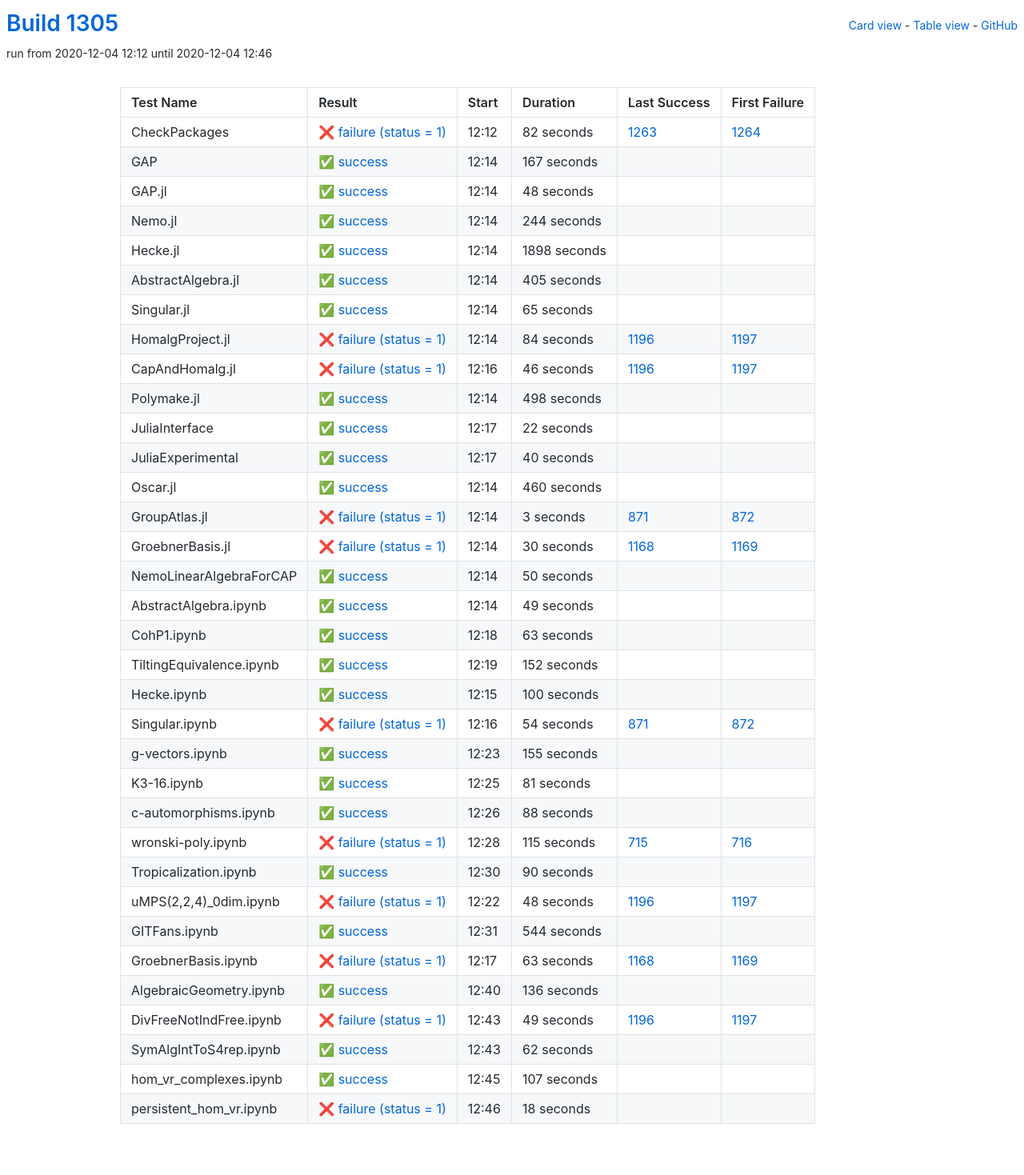
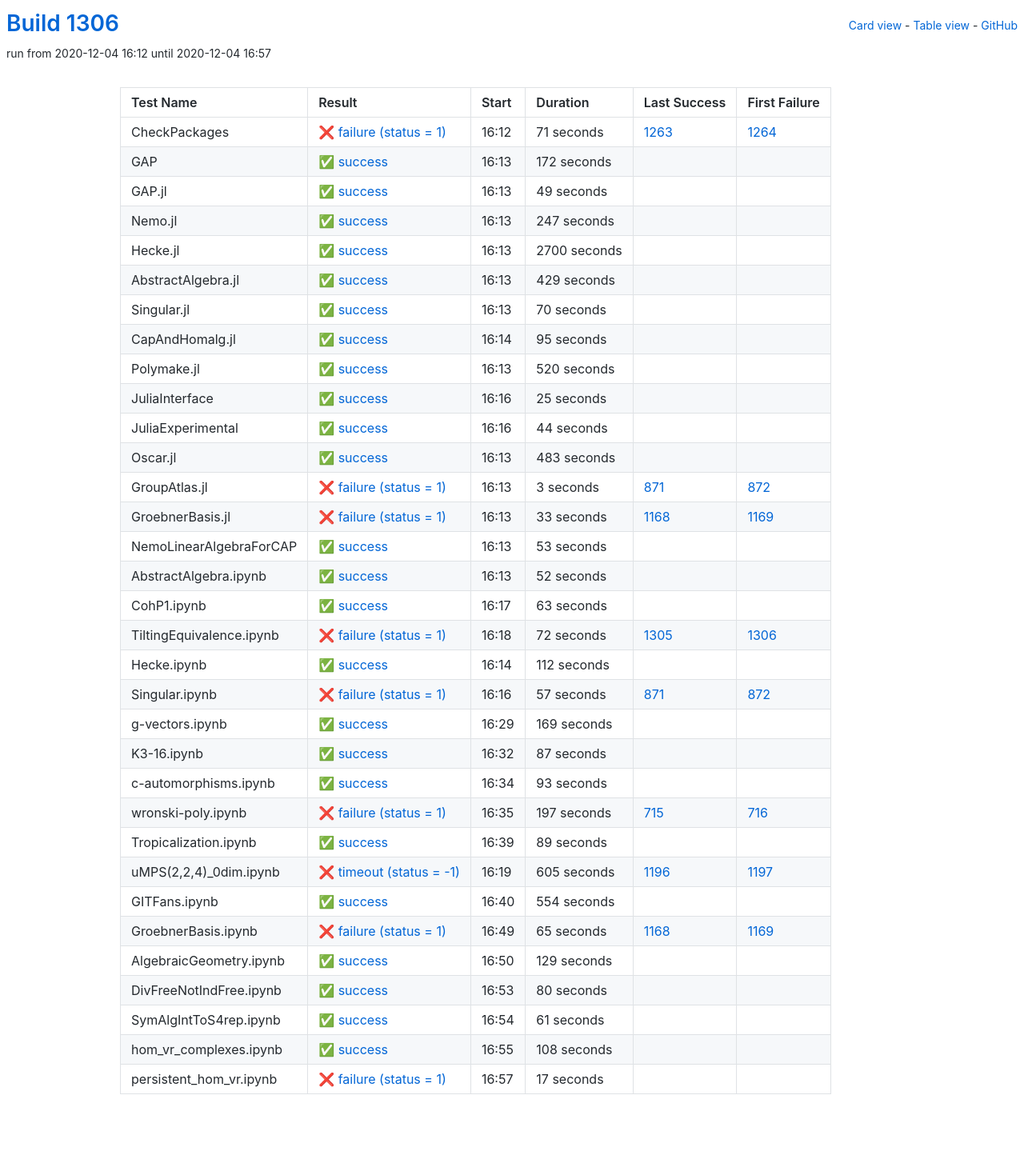
Before and after one commit to oscar-system/oscar-ci-status-stable, a Jekyll site: the page built from table.html, in a window 1280 px wide. Shown: the whole page at 80% size. Built offline with Jekyll 4.4.1, drawn with Linux system fonts in a browser that asks for light colours; after the commit the page ends 1432 px from its top, so only the background shows below that.

Commit message:
Build #1306

```diff
--- a/_data/ci.yml
+++ b/_data/ci.yml
@@ -1,6 +1,6 @@
 ---
-build: 1305
-build_url: https://oscarci.mathematik.uni-kl.de/job/oscar-stable/1305/
+build: 1306
+build_url: https://oscarci.mathematik.uni-kl.de/job/oscar-stable/1306/
 job: oscar-stable
 organization: oscar-system
 repo: oscar-ci-status-stable
@@ -8,164 +8,152 @@ repourl: https://github.com/oscar-system/oscar-ci-status-stable
 tests:
 - name: CheckPackages
   id: checkpackages
-  log: https://oscarci.mathematik.uni-kl.de/job/oscar-stable/1305/artifact/logs/build-1305/CheckPackages.log
-  start: 2020-12-04 12:12
+  log: https://oscarci.mathematik.uni-kl.de/job/oscar-stable/1306/artifact/logs/build-1306/CheckPackages.log
+  start: 2020-12-04 16:12
   success: false
   exitcode: 1
   status: failure
-  duration: 82
+  duration: 71
   last_success: 1263
   last_success_url: https://oscarci.mathematik.uni-kl.de/job/oscar-stable/1263/
   first_failure: 1264
   first_failure_url: https://oscarci.mathematik.uni-kl.de/job/oscar-stable/1264/
 - name: GAP
   id: gap
-  log: https://oscarci.mathematik.uni-kl.de/job/oscar-stable/1305/artifact/logs/build-1305/GAP.log
-  start: 2020-12-04 12:14
+  log: https://oscarci.mathematik.uni-kl.de/job/oscar-stable/1306/artifact/logs/build-1306/GAP.log
+  start: 2020-12-04 16:13
   success: true
   exitcode: 0
   status: success
-  duration: 167
+  duration: 172
   last_success: false
   last_success_url:
   first_failure: false
   first_failure_url:
 - name: GAP.jl
   id: gap-jl
-  log: https://oscarci.mathematik.uni-kl.de/job/oscar-stable/1305/artifact/logs/build-1305/GAP.jl.log
-  start: 2020-12-04 12:14
+  log: https://oscarci.mathematik.uni-kl.de/job/oscar-stable/1306/artifact/logs/build-1306/GAP.jl.log
+  start: 2020-12-04 16:13
   success: true
   exitcode: 0
   status: success
-  duration: 48
+  duration: 49
   last_success: false
   last_success_url:
   first_failure: false
   first_failure_url:
 - name: Nemo.jl
   id: nemo-jl
-  log: https://oscarci.mathematik.uni-kl.de/job/oscar-stable/1305/artifact/logs/build-1305/Nemo.jl.log
-  start: 2020-12-04 12:14
+  log: https://oscarci.mathematik.uni-kl.de/job/oscar-stable/1306/artifact/logs/build-1306/Nemo.jl.log
+  start: 2020-12-04 16:13
   success: true
   exitcode: 0
   status: success
-  duration: 244
+  duration: 247
   last_success: false
   last_success_url:
   first_failure: false
   first_failure_url:
 - name: Hecke.jl
   id: hecke-jl
-  log: https://oscarci.mathematik.uni-kl.de/job/oscar-stable/1305/artifact/logs/build-1305/Hecke.jl.log
-  start: 2020-12-04 12:14
+  log: https://oscarci.mathematik.uni-kl.de/job/oscar-stable/1306/artifact/logs/build-1306/Hecke.jl.log
+  start: 2020-12-04 16:13
   success: true
   exitcode: 0
   status: success
-  duration: 1898
+  duration: 2700
   last_success: false
   last_success_url:
   first_failure: false
   first_failure_url:
 - name: AbstractAlgebra.jl
   id: abstractalgebra-jl
-  log: https://oscarci.mathematik.uni-kl.de/job/oscar-stable/1305/artifact/logs/build-1305/AbstractAlgebra.jl.log
-  start: 2020-12-04 12:14
+  log: https://oscarci.mathematik.uni-kl.de/job/oscar-stable/1306/artifact/logs/build-1306/AbstractAlgebra.jl.log
+  start: 2020-12-04 16:13
   success: true
   exitcode: 0
   status: success
-  duration: 405
+  duration: 429
   last_success: false
   last_success_url:
   first_failure: false
   first_failure_url:
 - name: Singular.jl
   id: singular-jl
-  log: https://oscarci.mathematik.uni-kl.de/job/oscar-stable/1305/artifact/logs/build-1305/Singular.jl.log
-  start: 2020-12-04 12:14
+  log: https://oscarci.mathematik.uni-kl.de/job/oscar-stable/1306/artifact/logs/build-1306/Singular.jl.log
+  start: 2020-12-04 16:13
   success: true
   exitcode: 0
   status: success
-  duration: 65
+  duration: 70
   last_success: false
   last_success_url:
   first_failure: false
   first_failure_url:
-- name: HomalgProject.jl
-  id: homalgproject-jl
-  log: https://oscarci.mathematik.uni-kl.de/job/oscar-stable/1305/artifact/logs/build-1305/HomalgProject.jl.log
-  start: 2020-12-04 12:14
-  success: false
-  exitcode: 1
-  status: failure
-  duration: 84
-  last_success: 1196
-  last_success_url: https://oscarci.mathematik.uni-kl.de/job/oscar-stable/1196/
-  first_failure: 1197
-  first_failure_url: https://oscarci.mathematik.uni-kl.de/job/oscar-stable/1197/
 - name: CapAndHomalg.jl
   id: capandhomalg-jl
-  log: https://oscarci.mathematik.uni-kl.de/job/oscar-stable/1305/artifact/logs/build-1305/CapAndHomalg.jl.log
-  start: 2020-12-04 12:16
-  success: false
-  exitcode: 1
-  status: failure
-  duration: 46
-  last_success: 1196
-  last_success_url: https://oscarci.mathematik.uni-kl.de/job/oscar-stable/1196/
-  first_failure: 1197
-  first_failure_url: https://oscarci.mathematik.uni-kl.de/job/oscar-stable/1197/
-- name: Polymake.jl
-  id: polymake-jl
-  log: https://oscarci.mathematik.uni-kl.de/job/oscar-stable/1305/artifact/logs/build-1305/Polymake.jl.log
-  start: 2020-12-04 12:14
+  log: https://oscarci.mathematik.uni-kl.de/job/oscar-stable/1306/artifact/logs/build-1306/CapAndHomalg.jl.log
+  start: 2020-12-04 16:14
   success: true
   exitcode: 0
   status: success
-  duration: 498
+  duration: 95
+  last_success: false
+  last_success_url:
+  first_failure: false
+  first_failure_url:
+- name: Polymake.jl
+  id: polymake-jl
+  log: https://oscarci.mathematik.uni-kl.de/job/oscar-stable/1306/artifact/logs/build-1306/Polymake.jl.log
+  start: 2020-12-04 16:13
+  success: true
+  exitcode: 0
+  status: success
+  duration: 520
   last_success: false
   last_success_url:
   first_failure: false
   first_failure_url:
 - name: JuliaInterface
   id: juliainterface
-  log: https://oscarci.mathematik.uni-kl.de/job/oscar-stable/1305/artifact/logs/build-1305/JuliaInterface.log
-  start: 2020-12-04 12:17
+  log: https://oscarci.mathematik.uni-kl.de/job/oscar-stable/1306/artifact/logs/build-1306/JuliaInterface.log
+  start: 2020-12-04 16:16
   success: true
   exitcode: 0
   status: success
-  duration: 22
+  duration: 25
   last_success: false
   last_success_url:
   first_failure: false
   first_failure_url:
 - name: JuliaExperimental
   id: juliaexperimental
-  log: https://oscarci.mathematik.uni-kl.de/job/oscar-stable/1305/artifact/logs/build-1305/JuliaExperimental.log
-  start: 2020-12-04 12:17
+  log: https://oscarci.mathematik.uni-kl.de/job/oscar-stable/1306/artifact/logs/build-1306/JuliaExperimental.log
+  start: 2020-12-04 16:16
   success: true
   exitcode: 0
   status: success
-  duration: 40
+  duration: 44
   last_success: false
   last_success_url:
   first_failure: false
   first_failure_url:
 - name: Oscar.jl
   id: oscar-jl
-  log: https://oscarci.mathematik.uni-kl.de/job/oscar-stable/1305/artifact/logs/build-1305/Oscar.jl.log
-  start: 2020-12-04 12:14
+  log: https://oscarci.mathematik.uni-kl.de/job/oscar-stable/1306/artifact/logs/build-1306/Oscar.jl.log
+  start: 2020-12-04 16:13
   success: true
   exitcode: 0
   status: success
-  duration: 460
+  duration: 483
   last_success: false
   last_success_url:
   first_failure: false
   first_failure_url:
 - name: GroupAtlas.jl
   id: groupatlas-jl
-  log: https://oscarci.mathematik.uni-kl.de/job/oscar-stable/1305/artifact/logs/build-1305/GroupAtlas.jl.log
-  start: 2020-12-04 12:14
+  log: https://oscarci.mathematik.uni-kl.de/job/oscar-stable/1306/artifact/logs/build-1306/GroupAtlas.jl.log
+  start: 2020-12-04 16:13
   success: false
   exitcode: 1
   status: failure
@@ -176,44 +164,44 @@ tests:
   first_failure_url: https://oscarci.mathematik.uni-kl.de/job/oscar-stable/872/
 - name: GroebnerBasis.jl
   id: groebnerbasis-jl
-  log: https://oscarci.mathematik.uni-kl.de/job/oscar-stable/1305/artifact/logs/build-1305/GroebnerBasis.jl.log
-  start: 2020-12-04 12:14
+  log: https://oscarci.mathematik.uni-kl.de/job/oscar-stable/1306/artifact/logs/build-1306/GroebnerBasis.jl.log
+  start: 2020-12-04 16:13
   success: false
   exitcode: 1
   status: failure
-  duration: 30
+  duration: 33
   last_success: 1168
   last_success_url: https://oscarci.mathematik.uni-kl.de/job/oscar-stable/1168/
   first_failure: 1169
   first_failure_url: https://oscarci.mathematik.uni-kl.de/job/oscar-stable/1169/
 - name: NemoLinearAlgebraForCAP
   id: nemolinearalgebraforcap
-  log: https://oscarci.mathematik.uni-kl.de/job/oscar-stable/1305/artifact/logs/build-1305/NemoLinearAlgebraForCAP.log
-  start: 2020-12-04 12:14
+  log: https://oscarci.mathematik.uni-kl.de/job/oscar-stable/1306/artifact/logs/build-1306/NemoLinearAlgebraForCAP.log
+  start: 2020-12-04 16:13
   success: true
   exitcode: 0
   status: success
-  duration: 50
+  duration: 53
   last_success: false
   last_success_url:
   first_failure: false
   first_failure_url:
 - name: AbstractAlgebra.ipynb
   id: abstractalgebra-ipynb
-  log: https://oscarci.mathematik.uni-kl.de/job/oscar-stable/1305/artifact/logs/build-1305/AbstractAlgebra.ipynb.log
-  start: 2020-12-04 12:14
+  log: https://oscarci.mathematik.uni-kl.de/job/oscar-stable/1306/artifact/logs/build-1306/AbstractAlgebra.ipynb.log
+  start: 2020-12-04 16:13
   success: true
   exitcode: 0
   status: success
-  duration: 49
+  duration: 52
   last_success: false
   last_success_url:
   first_failure: false
   first_failure_url:
 - name: CohP1.ipynb
   id: cohp1-ipynb
-  log: https://oscarci.mathematik.uni-kl.de/job/oscar-stable/1305/artifact/logs/build-1305/CohP1.ipynb.log
-  start: 2020-12-04 12:18
+  log: https://oscarci.mathematik.uni-kl.de/job/oscar-stable/1306/artifact/logs/build-1306/CohP1.ipynb.log
+  start: 2020-12-04 16:17
   success: true
   exitcode: 0
   status: success
@@ -224,192 +212,192 @@ tests:
   first_failure_url:
 - name: TiltingEquivalence.ipynb
   id: tiltingequivalence-ipynb
-  log: https://oscarci.mathematik.uni-kl.de/job/oscar-stable/1305/artifact/logs/build-1305/TiltingEquivalence.ipynb.log
-  start: 2020-12-04 12:19
+  log: https://oscarci.mathematik.uni-kl.de/job/oscar-stable/1306/artifact/logs/build-1306/TiltingEquivalence.ipynb.log
+  start: 2020-12-04 16:18
+  success: false
+  exitcode: 1
+  status: failure
+  duration: 72
+  last_success: 1305
+  last_success_url: https://oscarci.mathematik.uni-kl.de/job/oscar-stable/1305/
+  first_failure: 1306
+  first_failure_url: https://oscarci.mathematik.uni-kl.de/job/oscar-stable/1306/
+- name: Hecke.ipynb
+  id: hecke-ipynb
+  log: https://oscarci.mathematik.uni-kl.de/job/oscar-stable/1306/artifact/logs/build-1306/Hecke.ipynb.log
+  start: 2020-12-04 16:14
   success: true
   exitcode: 0
   status: success
-  duration: 152
-  last_success: false
-  last_success_url:
-  first_failure: false
-  first_failure_url:
-- name: Hecke.ipynb
-  id: hecke-ipynb
-  log: https://oscarci.mathematik.uni-kl.de/job/oscar-stable/1305/artifact/logs/build-1305/Hecke.ipynb.log
-  start: 2020-12-04 12:15
-  success: true
-  exitcode: 0
-  status: success
-  duration: 100
+  duration: 112
   last_success: false
   last_success_url:
   first_failure: false
   first_failure_url:
 - name: Singular.ipynb
   id: singular-ipynb
-  log: https://oscarci.mathematik.uni-kl.de/job/oscar-stable/1305/artifact/logs/build-1305/Singular.ipynb.log
-  start: 2020-12-04 12:16
+  log: https://oscarci.mathematik.uni-kl.de/job/oscar-stable/1306/artifact/logs/build-1306/Singular.ipynb.log
+  start: 2020-12-04 16:16
   success: false
   exitcode: 1
   status: failure
-  duration: 54
+  duration: 57
   last_success: 871
   last_success_url: https://oscarci.mathematik.uni-kl.de/job/oscar-stable/871/
   first_failure: 872
   first_failure_url: https://oscarci.mathematik.uni-kl.de/job/oscar-stable/872/
 - name: g-vectors.ipynb
   id: g-vectors-ipynb
-  log: https://oscarci.mathematik.uni-kl.de/job/oscar-stable/1305/artifact/logs/build-1305/g-vectors.ipynb.log
-  start: 2020-12-04 12:23
+  log: https://oscarci.mathematik.uni-kl.de/job/oscar-stable/1306/artifact/logs/build-1306/g-vectors.ipynb.log
+  start: 2020-12-04 16:29
   success: true
   exitcode: 0
   status: success
-  duration: 155
+  duration: 169
   last_success: false
   last_success_url:
   first_failure: false
   first_failure_url:
 - name: K3-16.ipynb
   id: k3-16-ipynb
-  log: https://oscarci.mathematik.uni-kl.de/job/oscar-stable/1305/artifact/logs/build-1305/K3-16.ipynb.log
-  start: 2020-12-04 12:25
+  log: https://oscarci.mathematik.uni-kl.de/job/oscar-stable/1306/artifact/logs/build-1306/K3-16.ipynb.log
+  start: 2020-12-04 16:32
   success: true
   exitcode: 0
   status: success
-  duration: 81
+  duration: 87
   last_success: false
   last_success_url:
   first_failure: false
   first_failure_url:
 - name: c-automorphisms.ipynb
   id: c-automorphisms-ipynb
-  log: https://oscarci.mathematik.uni-kl.de/job/oscar-stable/1305/artifact/logs/build-1305/c-automorphisms.ipynb.log
-  start: 2020-12-04 12:26
+  log: https://oscarci.mathematik.uni-kl.de/job/oscar-stable/1306/artifact/logs/build-1306/c-automorphisms.ipynb.log
+  start: 2020-12-04 16:34
   success: true
   exitcode: 0
   status: success
-  duration: 88
+  duration: 93
   last_success: false
   last_success_url:
   first_failure: false
   first_failure_url:
 - name: wronski-poly.ipynb
   id: wronski-poly-ipynb
-  log: https://oscarci.mathematik.uni-kl.de/job/oscar-stable/1305/artifact/logs/build-1305/wronski-poly.ipynb.log
-  start: 2020-12-04 12:28
+  log: https://oscarci.mathematik.uni-kl.de/job/oscar-stable/1306/artifact/logs/build-1306/wronski-poly.ipynb.log
+  start: 2020-12-04 16:35
   success: false
   exitcode: 1
   status: failure
-  duration: 115
+  duration: 197
   last_success: 715
   last_success_url: https://oscarci.mathematik.uni-kl.de/job/oscar-stable/715/
   first_failure: 716
   first_failure_url: https://oscarci.mathematik.uni-kl.de/job/oscar-stable/716/
 - name: Tropicalization.ipynb
   id: tropicalization-ipynb
-  log: https://oscarci.mathematik.uni-kl.de/job/oscar-stable/1305/artifact/logs/build-1305/Tropicalization.ipynb.log
-  start: 2020-12-04 12:30
+  log: https://oscarci.mathematik.uni-kl.de/job/oscar-stable/1306/artifact/logs/build-1306/Tropicalization.ipynb.log
+  start: 2020-12-04 16:39
   success: true
   exitcode: 0
   status: success
-  duration: 90
+  duration: 89
   last_success: false
   last_success_url:
   first_failure: false
   first_failure_url:
 - name: uMPS(2,2,4)_0dim.ipynb
   id: umps-2-2-4-0dim-ipynb
-  log: https://oscarci.mathematik.uni-kl.de/job/oscar-stable/1305/artifact/logs/build-1305/uMPS-2-2-4-_0dim.ipynb.log
-  start: 2020-12-04 12:22
+  log: https://oscarci.mathematik.uni-kl.de/job/oscar-stable/1306/artifact/logs/build-1306/uMPS-2-2-4-_0dim.ipynb.log
+  start: 2020-12-04 16:19
   success: false
-  exitcode: 1
-  status: failure
-  duration: 48
+  exitcode: -1
+  status: timeout
+  duration: 605
   last_success: 1196
   last_success_url: https://oscarci.mathematik.uni-kl.de/job/oscar-stable/1196/
   first_failure: 1197
   first_failure_url: https://oscarci.mathematik.uni-kl.de/job/oscar-stable/1197/
 - name: GITFans.ipynb
   id: gitfans-ipynb
-  log: https://oscarci.mathematik.uni-kl.de/job/oscar-stable/1305/artifact/logs/build-1305/GITFans.ipynb.log
-  start: 2020-12-04 12:31
+  log: https://oscarci.mathematik.uni-kl.de/job/oscar-stable/1306/artifact/logs/build-1306/GITFans.ipynb.log
+  start: 2020-12-04 16:40
   success: true
   exitcode: 0
   status: success
-  duration: 544
+  duration: 554
   last_success: false
   last_success_url:
   first_failure: false
   first_failure_url:
 - name: GroebnerBasis.ipynb
   id: groebnerbasis-ipynb
-  log: https://oscarci.mathematik.uni-kl.de/job/oscar-stable/1305/artifact/logs/build-1305/GroebnerBasis.ipynb.log
-  start: 2020-12-04 12:17
+  log: https://oscarci.mathematik.uni-kl.de/job/oscar-stable/1306/artifact/logs/build-1306/GroebnerBasis.ipynb.log
+  start: 2020-12-04 16:49
   success: false
   exitcode: 1
   status: failure
-  duration: 63
+  duration: 65
   last_success: 1168
   last_success_url: https://oscarci.mathematik.uni-kl.de/job/oscar-stable/1168/
   first_failure: 1169
   first_failure_url: https://oscarci.mathematik.uni-kl.de/job/oscar-stable/1169/
 - name: AlgebraicGeometry.ipynb
   id: algebraicgeometry-ipynb
-  log: https://oscarci.mathematik.uni-kl.de/job/oscar-stable/1305/artifact/logs/build-1305/AlgebraicGeometry.ipynb.log
-  start: 2020-12-04 12:40
+  log: https://oscarci.mathematik.uni-kl.de/job/oscar-stable/1306/artifact/logs/build-1306/AlgebraicGeometry.ipynb.log
+  start: 2020-12-04 16:50
   success: true
   exitcode: 0
   status: success
-  duration: 136
+  duration: 129
   last_success: false
   last_success_url:
   first_failure: false
   first_failure_url:
 - name: DivFreeNotIndFree.ipynb
   id: divfreenotindfree-ipynb
-  log: https://oscarci.mathematik.uni-kl.de/job/oscar-stable/1305/artifact/logs/build-1305/DivFreeNotIndFree.ipynb.log
-  start: 2020-12-04 12:43
-  success: false
-  exitcode: 1
-  status: failure
-  duration: 49
-  last_success: 1196
-  last_success_url: https://oscarci.mathematik.uni-kl.de/job/oscar-stable/1196/
-  first_failure: 1197
-  first_failure_url: https://oscarci.mathematik.uni-kl.de/job/oscar-stable/1197/
-- name: SymAlgIntToS4rep.ipynb
-  id: symalginttos4rep-ipynb
-  log: https://oscarci.mathematik.uni-kl.de/job/oscar-stable/1305/artifact/logs/build-1305/SymAlgIntToS4rep.ipynb.log
-  start: 2020-12-04 12:43
+  log: https://oscarci.mathematik.uni-kl.de/job/oscar-stable/1306/artifact/logs/build-1306/DivFreeNotIndFree.ipynb.log
+  start: 2020-12-04 16:53
   success: true
   exitcode: 0
   status: success
-  duration: 62
+  duration: 80
+  last_success: false
+  last_success_url:
+  first_failure: false
+  first_failure_url:
+- name: SymAlgIntToS4rep.ipynb
+  id: symalginttos4rep-ipynb
+  log: https://oscarci.mathematik.uni-kl.de/job/oscar-stable/1306/artifact/logs/build-1306/SymAlgIntToS4rep.ipynb.log
+  start: 2020-12-04 16:54
+  success: true
+  exitcode: 0
+  status: success
+  duration: 61
   last_success: false
   last_success_url:
   first_failure: false
   first_failure_url:
 - name: hom_vr_complexes.ipynb
   id: hom-vr-complexes-ipynb
-  log: https://oscarci.mathematik.uni-kl.de/job/oscar-stable/1305/artifact/logs/build-1305/hom_vr_complexes.ipynb.log
-  start: 2020-12-04 12:45
+  log: https://oscarci.mathematik.uni-kl.de/job/oscar-stable/1306/artifact/logs/build-1306/hom_vr_complexes.ipynb.log
+  start: 2020-12-04 16:55
   success: true
   exitcode: 0
   status: success
-  duration: 107
+  duration: 108
   last_success: false
   last_success_url:
   first_failure: false
   first_failure_url:
 - name: persistent_hom_vr.ipynb
   id: persistent-hom-vr-ipynb
-  log: https://oscarci.mathematik.uni-kl.de/job/oscar-stable/1305/artifact/logs/build-1305/persistent_hom_vr.ipynb.log
-  start: 2020-12-04 12:46
+  log: https://oscarci.mathematik.uni-kl.de/job/oscar-stable/1306/artifact/logs/build-1306/persistent_hom_vr.ipynb.log
+  start: 2020-12-04 16:57
   success: false
   exitcode: 1
   status: failure
-  duration: 18
+  duration: 17
   last_success: false
   last_success_url:
   first_failure: false
```
Also changed, not shown: README.md.
